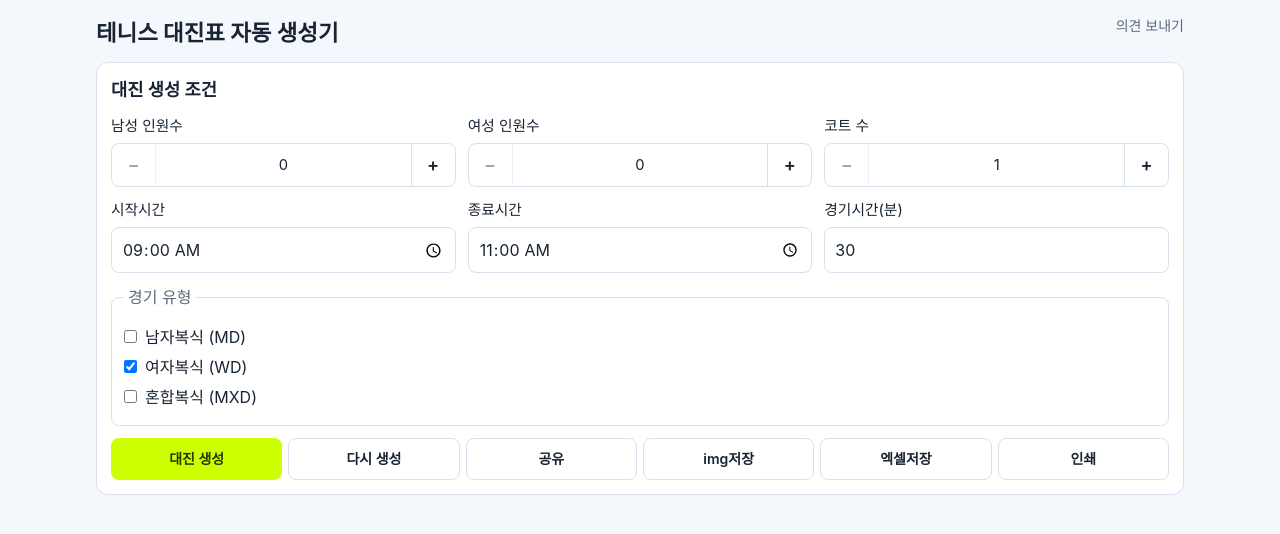
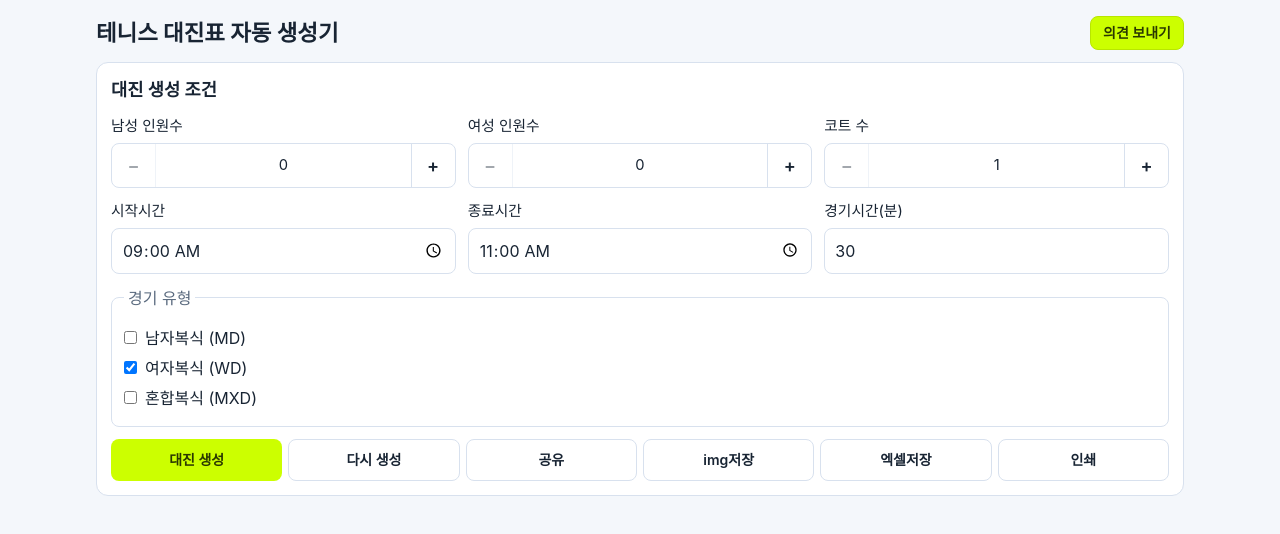
Before and after one commit to sunwooks2/cursor_tennisPatner, a Next.js app: page / in a window 1280 px wide. Shown: the top 534 px of the page. Built offline with nearby package versions, Linux system fonts and the light colour scheme.

Commit message:
의견보내기 버버튼 강조

```diff
--- a/components/feedback-form.tsx
+++ b/components/feedback-form.tsx
@@ -189,7 +189,7 @@ export function FeedbackButton() {
       <button
         type="button"
         onClick={() => setOpen(true)}
-        className="text-sm text-[var(--muted)] underline-offset-2 hover:text-[var(--text)] hover:underline"
+        className="shrink-0 rounded-lg border border-[var(--primary-border)] bg-[var(--primary)] px-3 py-1.5 text-sm font-semibold text-[var(--primary-foreground)] transition-opacity hover:opacity-90"
       >
         의견 보내기
       </button>
```
